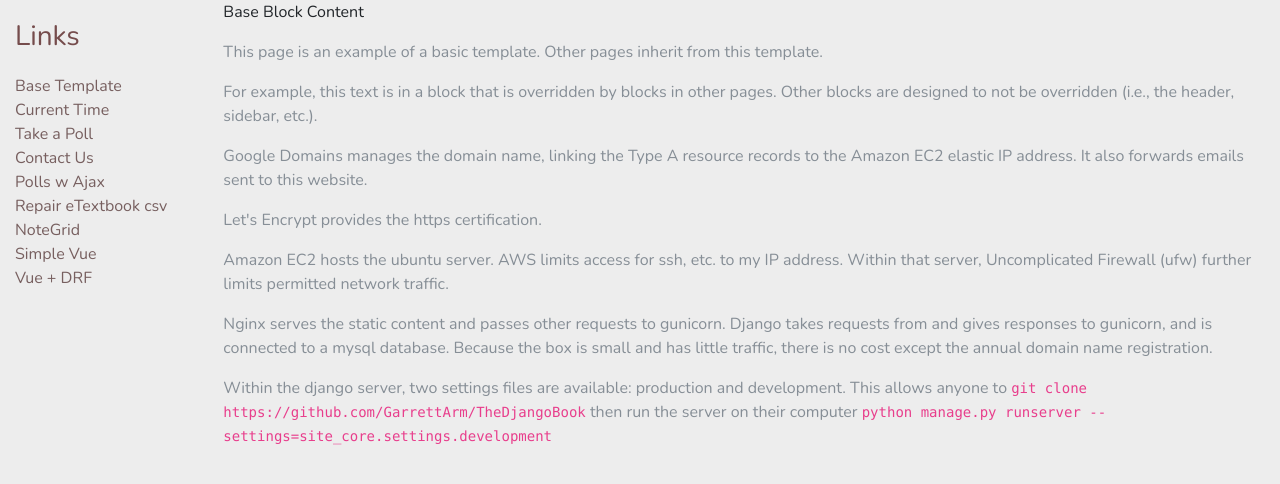
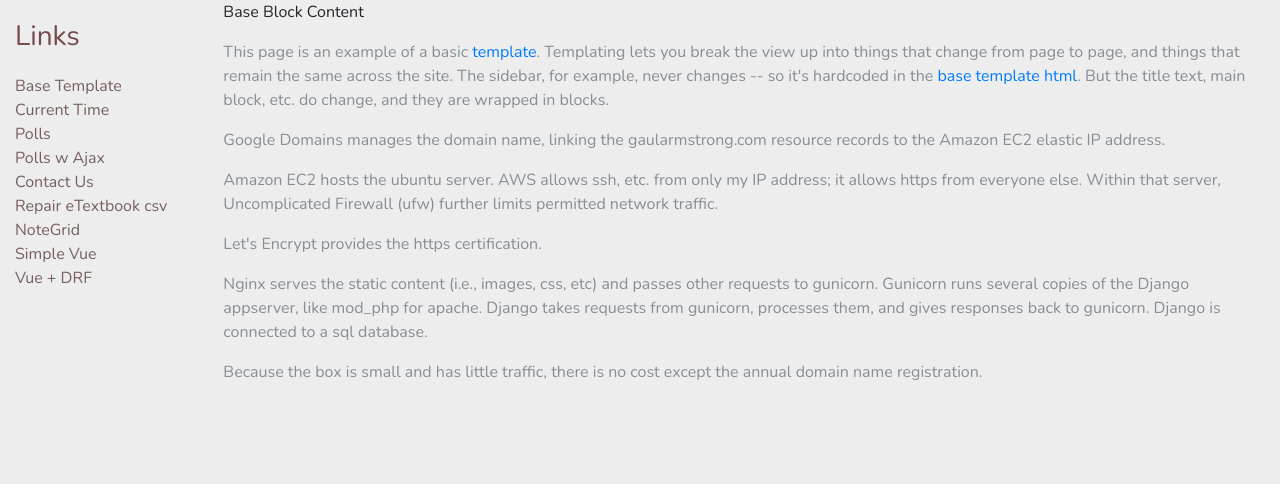
Before and after one commit to GarrettArm/TheDjangoBook, a Django app: page / in a window 1280 px wide. Shown: the part 72-556 px from the top of the page. Run offline with Django 3.2, Linux system fonts and the light colour scheme; some libraries are stand-ins or nearby versions.

Commit message:
revising each page description text

```diff
--- a/mysite_project/site_core/settings/production.py
+++ b/mysite_project/site_core/settings/production.py
@@ -5,7 +5,7 @@ with open('../../django_secret_key.txt', 'r') as f:
 
 DEBUG = False
 
-ALLOWED_HOSTS = ['18.188.30.182', 'gaularmstrong.com']
+ALLOWED_HOSTS = ['18.188.30.182', 'gaularmstrong.com', 'www.gaularmstrong.com', ]
 
 STATIC_URL = '/static/'
 STATICFILES_DIRS = [os.path.join(BASE_DIR, 'static'), ]
--- a/mysite_project/site_core/urls.py
+++ b/mysite_project/site_core/urls.py
@@ -18,7 +18,7 @@ urlpatterns = [
     path('notegrid/', include('notegrid.urls'), name='notegrid'),
     path('simple_vue/', include('simple_vue.urls'), name='simple_vue'),
     path('vue_drf/', include('vue_test.urls'), name='vue_test'),
-    path('api-auth/', include('rest_framework.urls'), name='api_auth'),
+    path('api_auth/', include('rest_framework.urls'), name='api_auth'),
     path('', views.FrontView.as_view(), name='frontpage'),
 ]
 
--- a/mysite_project/site_core/views.py
+++ b/mysite_project/site_core/views.py
@@ -5,18 +5,19 @@ from django.views.generic import TemplateView
 
 class FrontView(TemplateView):
     template_name = 'site_core/frontpage.html'
+
     def get_context_data(self, **kwargs):
         context = super().get_context_data(**kwargs)
-        description_text = ["""This page is an example of a basic template.  Other pages inherit from this template.""",
-        """For example, this text is in a block that is overridden by blocks in other pages.  Other blocks are designed to not be overridden (i.e., the header, sidebar, etc.).""",
-        """Google Domains manages the domain name, linking the Type A resource records to the Amazon EC2 elastic IP address.  It also forwards emails sent to this website.""",
+        description_text = ["""This page is an example of a basic <a href=https://en.wikipedia.org/wiki/Web_template_system>template</a>.  Templating lets you break the view up into things that change from page to page, and things that remain the same across the site.  The sidebar, for example, never changes -- so it's hardcoded in the <a href=https://github.com/GarrettArm/TheDjangoBook/blob/master/mysite_project/templates/base.html>base template html</a>.  But the title text, main block, etc. do change, and they are wrapped in blocks.""",
+        """Google Domains manages the domain name, linking the gaularmstrong.com resource records to the Amazon EC2 elastic IP address.""",
+        """Amazon EC2 hosts the ubuntu server.  AWS allows ssh, etc. from only my IP address; it allows https from everyone else.  Within that server, Uncomplicated Firewall (ufw) further limits permitted network traffic.""",
         """Let's Encrypt provides the https certification.""",
-        """Amazon EC2 hosts the ubuntu server.  AWS limits access for ssh, etc. to my IP address.  Within that server, Uncomplicated Firewall (ufw) further limits permitted network traffic.""",
-        """Nginx serves the static content and passes other requests to gunicorn.  Django takes requests from and gives responses to gunicorn, and is connected to a mysql database.  Because the box is small and has little traffic, there is no cost except the annual domain name registration.""",
-        "Within the django server, two settings files are available:  production and development.  This allows anyone to <code>git clone https://github.com/GarrettArm/TheDjangoBook</code> then run the server on their computer <code>python manage.py runserver --settings=site_core.settings.development </code>",
+        """Nginx serves the static content (i.e., images, css, etc) and passes other requests to gunicorn.  Gunicorn runs several copies of the Django appserver, like mod_php for apache.  Django takes requests from gunicorn, processes them, and gives responses back to gunicorn.  Django is connected to a sql database.""",
+        """Because the box is small and has little traffic, there is no cost except the annual domain name registration.""",
         ]
         context['description'] = description_text
         return context
+
 
 class CurrentDateView(TemplateView):
     template_name = 'dateapp/current_datetime.html'
@@ -25,6 +26,8 @@ class CurrentDateView(TemplateView):
         context = super().get_context_data(**kwargs)
         current_time = datetime.datetime.now().strftime("%Y-%m-%d %H:%M:%S")
         context['current_datestuff'] = current_time
-        description_text = ["This simple page shows how to insert a bit of information into the response.  A function asks for the current time and formats it as human-readable text.  That text gets added to the context.  The template then asks for that context information and displays it within the response html.", ]
+        description_text = ["""This simple page shows how to insert a bit of information into the response.""",
+        """When the Django app gets the request for this page, it runs <a href=https://github.com/GarrettArm/TheDjangoBook/blob/master/mysite_project/site_core/views.py>a little extra function "get context data"</a>:  it looks up the current time and it adds that information into the context.""",
+        """When the <a href=https://github.com/GarrettArm/TheDjangoBook/blob/master/mysite_project/templates/dateapp/current_datetime.html>template</a> gets handed the context and told to make some html, it puts the square peg into the square hole, etc, then sends the generated html to gunicorn as response html.""", ]
         context['description'] = description_text
         return context
--- a/mysite_project/templates/base.html
+++ b/mysite_project/templates/base.html
@@ -44,9 +44,9 @@
         <ul class="sidebar-nav">
           <li ><a href="\" class="sidebar-item">Base Template</a></li>
           <li><a href="{% url 'current_date' %}" class="sidebar-item">Current Time</a></li>
-          <li><a href="{% url 'polls:index' %}" class="sidebar-item">Take a Poll</a></li>
+          <li><a href="{% url 'polls:index' %}" class="sidebar-item">Polls</a></li>
+          <li><a href="{% url 'ajax_polls:index' %}" class="sidebar-item">Polls w Ajax</a></li>
           <li><a href="{% url 'contact:contact' %}" class="sidebar-item">Contact Us</a></li>
-          <li><a href="{% url 'ajax_polls:index' %}" class="sidebar-item">Polls w Ajax</a></li>
           <li><a href="{% url 'etextbook:upload' %}" class="sidebar-item">Repair eTextbook csv</a></li>
           <li><a href="{% url 'notegrid:notegrid' %}" class="sidebar-item">NoteGrid</a></li>
           <li><a href="{% url 'simple_vue:simple_vue' %}" class="sidebar-item">Simple Vue</a></li>
```
Also changed, not shown: mysite_project/ajax_polls/views.py (+7 -4 lines), mysite_project/contact/views.py (+6 -3 lines), mysite_project/etextbook/views.py (+11 -0 lines), mysite_project/polls/views.py (+6 -2 lines), mysite_project/templates/books/book_search.html (deleted, +0 -35 lines).
